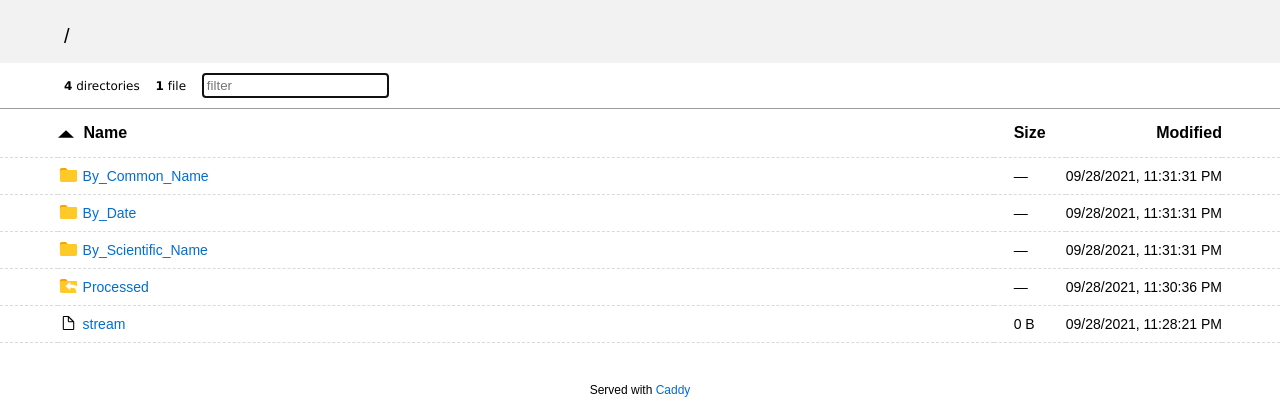
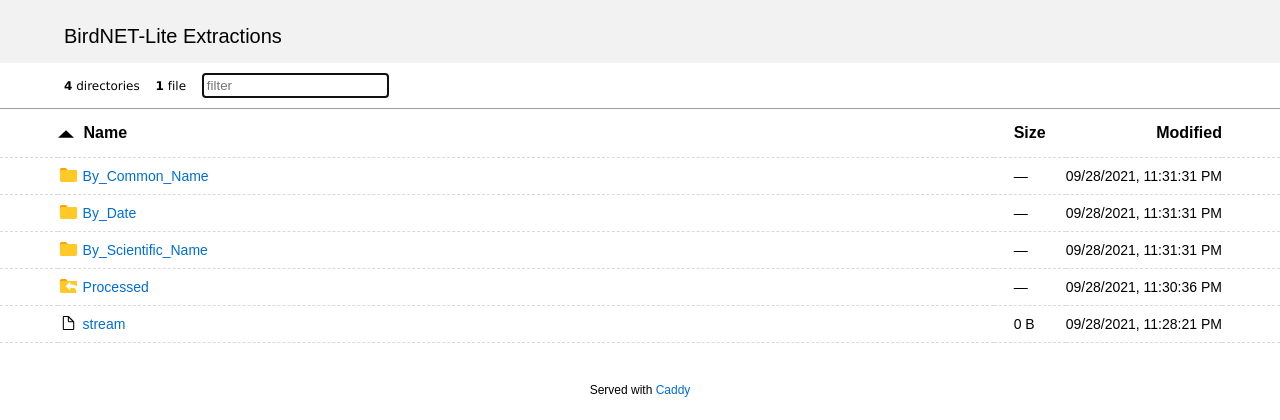
Before and after one commit to kahst/BirdNET-Lite, a Python web app: template templates/index.html in a window 1280 px wide. Shown: the top 420 px of the page. Run offline with Jinja, Linux system fonts and the light colour scheme; the template is opened without the code that fills it, so the values that code supplies are empty.

Commit message:
adding header to index

```diff
--- a/templates/index.html
+++ b/templates/index.html
@@ -1,7 +1,7 @@
 <!DOCTYPE html>
 <html>
 	<head>
-		<title>/</title>
+		<title>BirdNET-Lite Extractions</title>
 		<meta charset="utf-8">
 		<meta name="viewport" content="width=device-width, initial-scale=1.0">
 <style>
@@ -308,7 +308,7 @@ footer {
 
 		<header>
 			<h1>
-				<a href="">/</a>
+				<a href="">BirdNET-Lite Extractions</a>
 			</h1>
 		</header>
 		<main>
```
